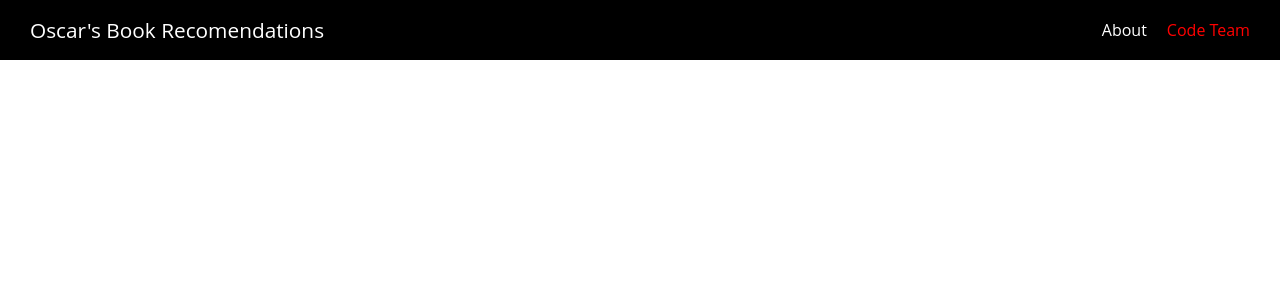
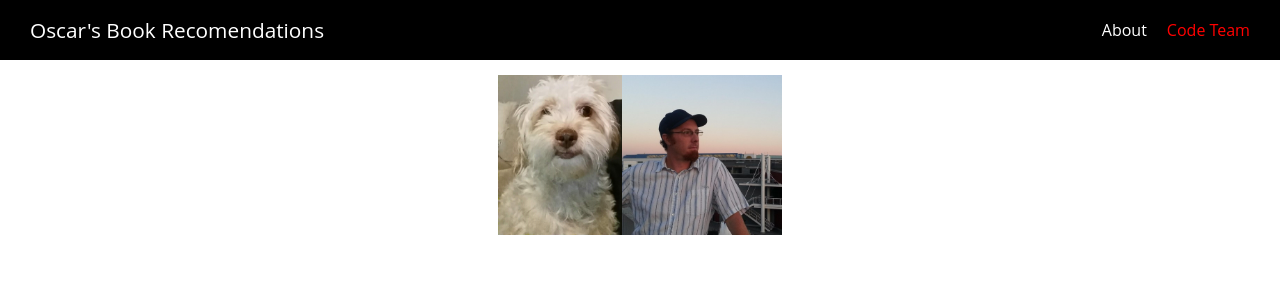
Before and after one commit to atinux/book-recommender, a Nuxt app: page /code-team in a window 1280 px wide. Shown: the top 300 px of the page. Built offline with nearby package versions, Linux system fonts and the light colour scheme.

Commit message:
added more images

```diff
--- a/assets/styles/_variables.scss
+++ b/assets/styles/_variables.scss
@@ -1,3 +1,5 @@
 @import 'breakpoints';
 
 $imgHeight: 10em;
+
+$underHeaderGap: 15px;
--- a/components/Navigation/TheHeader.vue
+++ b/components/Navigation/TheHeader.vue
@@ -29,7 +29,6 @@ export default {
 <style scoped lang="scss">
 .header-container {
   height: 60px;
-  margin-bottom: 15px;
 }
 .the-header {
   width: 100%;
--- a/pages/code-team/index.vue
+++ b/pages/code-team/index.vue
@@ -0,0 +1,27 @@
+<template>
+  <div class="code-team">
+    <img src="@/assets/images/OscarSelfie.jpg" />
+    <img src="@/assets/images/Jim.jpg" />
+  </div>
+</template>
+
+<script>
+export default {};
+</script>
+
+<style lang="scss" scoped>
+.code-team {
+  margin: 0 auto;
+  display: flex;
+  justify-content: center;
+  align-items: flex-start;
+  text-align: center;
+
+  img {
+    transform: rotate(0deg); // this fixes a glitch that causes image to rotate needlessly
+    align-self: center;
+    height: $imgHeight;
+    padding-top: $underHeaderGap;
+  }
+}
+</style>
--- a/pages/index.vue
+++ b/pages/index.vue
@@ -1,6 +1,6 @@
 <template>
   <div class="container">
-    <img src="@/assets/images/OscarSelfie.jpg" />
+    <img src="@/assets/images/OscarPark.jpg" />
   </div>
 </template>
 
@@ -11,6 +11,9 @@ export default {
 </script>
 
 <style lang="scss">
+// * {
+//   border: 1px solid red;
+// }
 .container {
   margin: 0 auto;
   display: flex;
@@ -19,6 +22,9 @@ export default {
   text-align: center;
 
   img {
+    transform: rotate(90deg); // this fixes a glitch that causes image to rotate needlessly
+    padding-top: $underHeaderGap; // these 2 padding lines help to fix the placement of the image caused by the needless rotation
+    padding-left: $underHeaderGap * 5;
     align-self: center;
     height: $imgHeight;
   }
```
Also changed, not shown: assets/images/Jim.jpg (added), assets/images/OscarPark.jpg.
